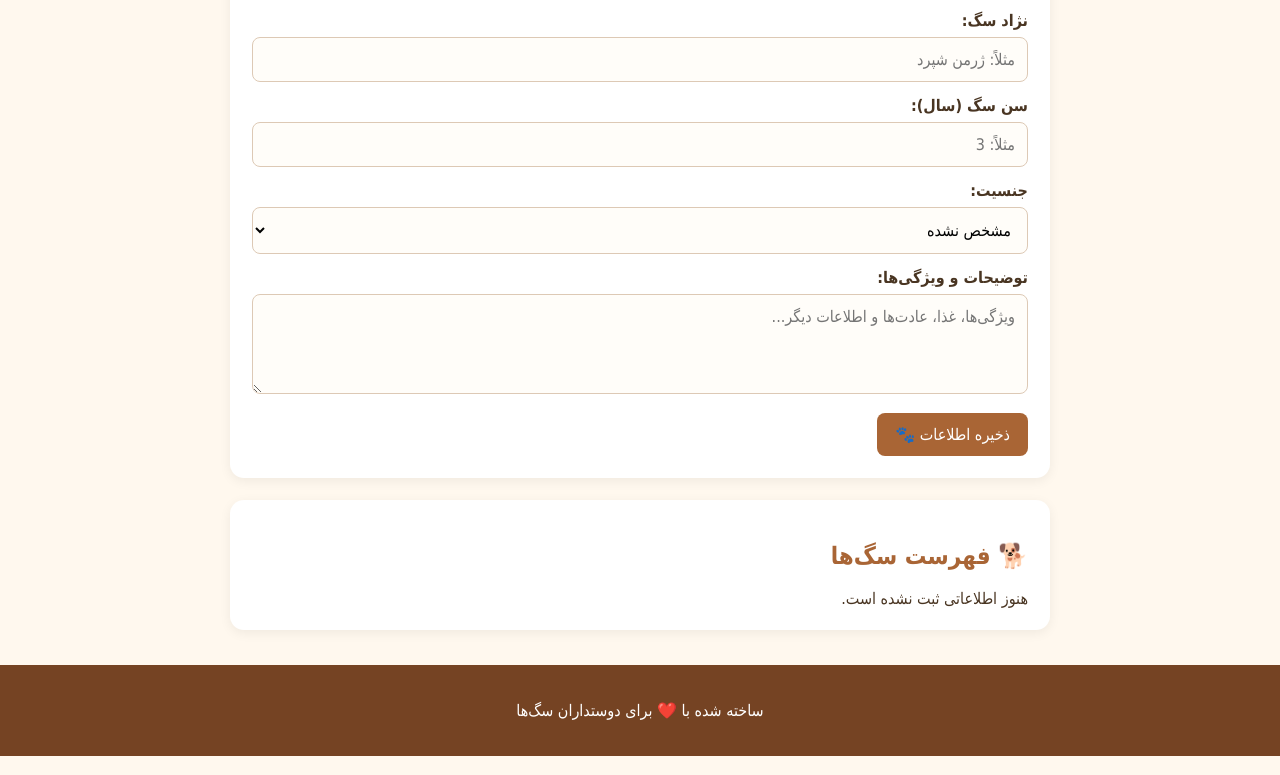
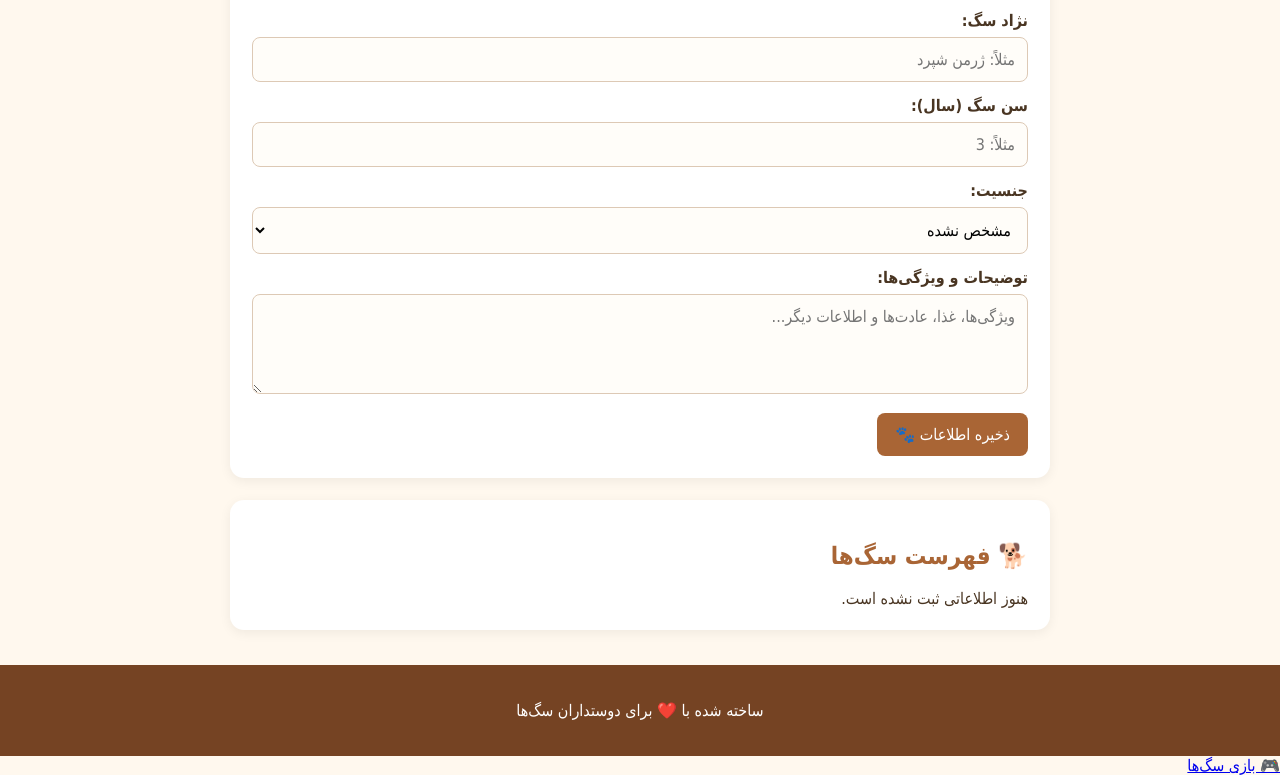
Before and after one commit to ahoooraa/dogs, a plain HTML site: page index.html in a window 1280 px wide. Shown: the part 573-1348 px from the top of the page. Drawn offline with Linux system fonts and the light colour scheme.

Commit message:
Update index.html

```diff
--- a/index.html
+++ b/index.html
@@ -310,3 +310,4 @@
   </script>
 </body>
 </html>
+<a href="game.html">🎮 بازی سگ‌ها</a>
```
